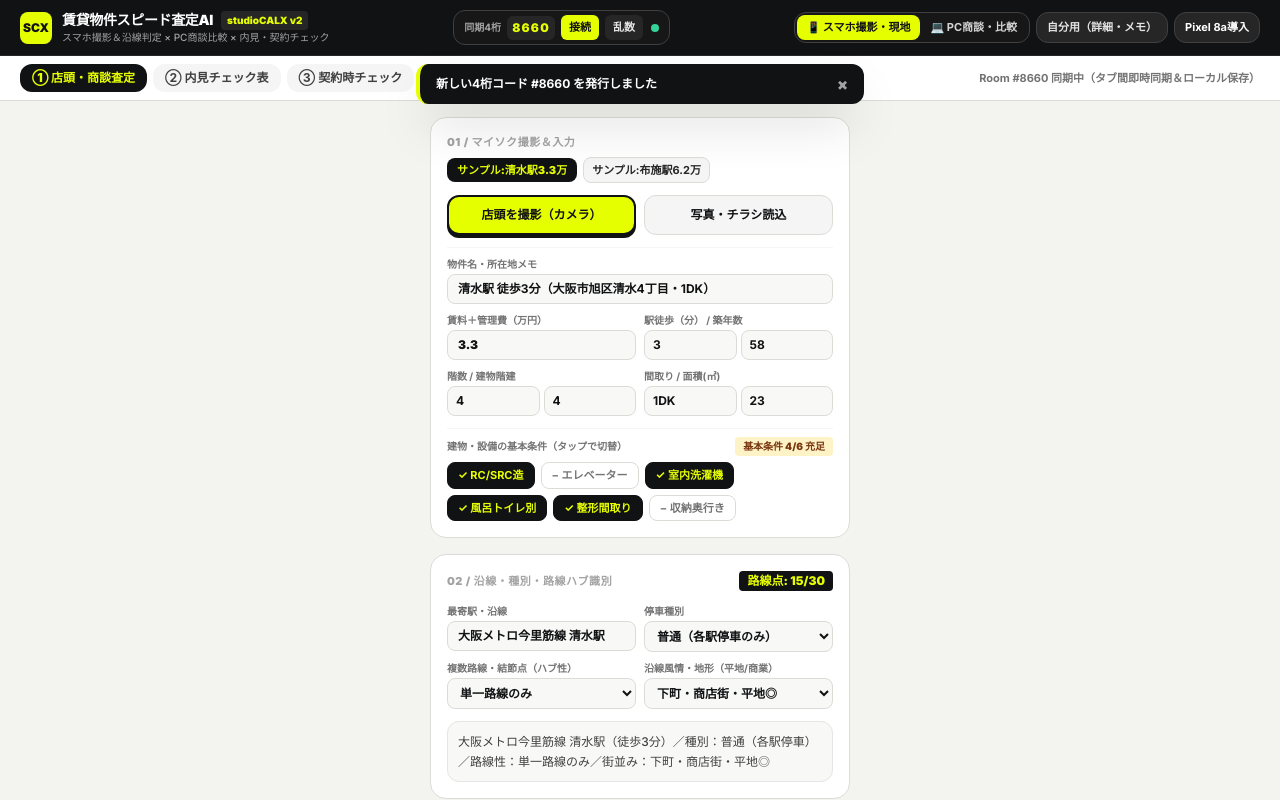
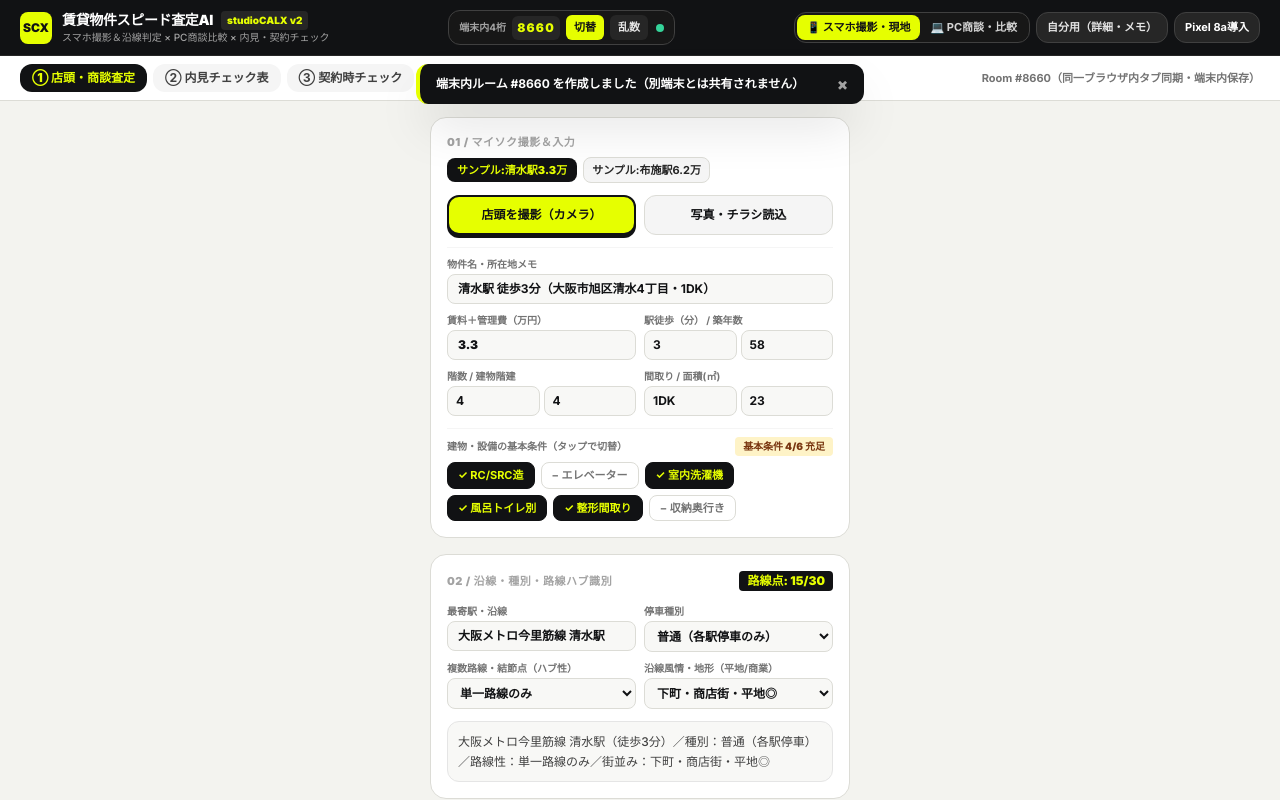
Before and after one commit to studiocalx/maisoku, a plain HTML site: page index.html in a window 1280 px wide. Both pictures are taken after a click on the button "乱数". Shown: the top 800 px of the page. Drawn offline with nearby package versions, Linux system fonts and the light colour scheme.

Commit message:
Clarify room code is browser-local, not cross-device sync

```diff
--- a/index.html
+++ b/index.html
@@ -92,17 +92,17 @@
 
       <!-- 4桁数字ルーム同期バー -->
       <div class="flex items-center gap-1.5 bg-neutral-900 border border-neutral-700 rounded-xl px-2.5 py-1">
-        <span class="text-[10px] font-bold text-neutral-400">同期4桁</span>
+        <span class="text-[10px] font-bold text-neutral-400">端末内4桁</span>
         <input id="roomCodeInput" type="text" maxlength="4" inputmode="numeric" value="4829"
           aria-label="4桁同期コード"
           class="w-12 bg-neutral-800 text-[#E6FF00] font-black text-xs text-center rounded-md py-1 tracking-widest focus:outline-none focus:ring-1 focus:ring-[#E6FF00]" />
         <button onclick="connectRoomCode()" class="bg-[#E6FF00] text-[#111214] text-[11px] font-black px-2 py-1 rounded-md hover:bg-[#D6EE00]">
-          接続
+          切替
         </button>
         <button onclick="randomizeRoomCode()" title="4桁番号をランダム生成" class="bg-neutral-800 text-neutral-200 text-[11px] font-bold px-2 py-1 rounded-md hover:bg-neutral-700">
           乱数
         </button>
-        <span id="syncStatusDot" class="w-2 h-2 rounded-full bg-emerald-400 ml-0.5" title="4桁コード同期稼働中"></span>
+        <span id="syncStatusDot" class="w-2 h-2 rounded-full bg-emerald-400 ml-0.5" title="同一ブラウザ内タブ同期"></span>
       </div>
 
       <!-- 表示モード切替（スマホ / PC / 不動産屋提示モード）＆ Pixel 8a 導入ガイド -->
@@ -140,7 +140,7 @@
         </button>
       </div>
       <div id="syncBannerInfo" class="text-[11px] font-bold text-neutral-500 shrink-0 hidden md:block">
-        Room #4829 同期中（タブ間即時同期＆ローカル保存）
+        Room #4829（同一ブラウザ内タブ同期・端末内保存）
       </div>
     </div>
   </div>
@@ -707,7 +707,7 @@
       loadFromRoomStorage(digits);
       saveToRoomStorage();
       renderAll(true);
-      showToast(`ルーム #${digits} に接続・同期しました`);
+      showToast(`端末内ルーム #${digits} に切り替えました（別端末とは共有されません）`);
     }
 
     function randomizeRoomCode() {
@@ -716,7 +716,7 @@
       state.roomCode = code;
       saveToRoomStorage();
       renderAll(true);
-      showToast(`新しい4桁コード #${code} を発行しました`);
+      showToast(`端末内ルーム #${code} を作成しました（別端末とは共有されません）`);
     }
 
     // =========================================================================
@@ -1403,7 +1403,7 @@
       document.getElementById('selStopType').value = p.stopType;
       document.getElementById('selHubType').value = p.hubType;
       document.getElementById('selCorridorVibe').value = p.corridorVibe;
-      document.getElementById('syncBannerInfo').textContent = `Room #${state.roomCode} 同期中（タブ間即時同期＆ローカル保存）`;
+      document.getElementById('syncBannerInfo').textContent = `Room #${state.roomCode}（同一ブラウザ内タブ同期・端末内保存）`;
     }
 
     function renderAll(skipBroadcast = false) {
```
